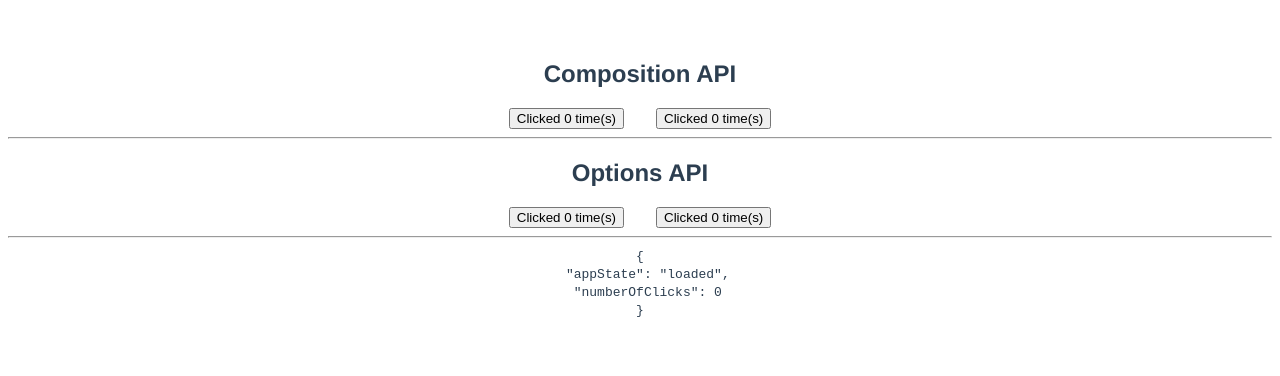
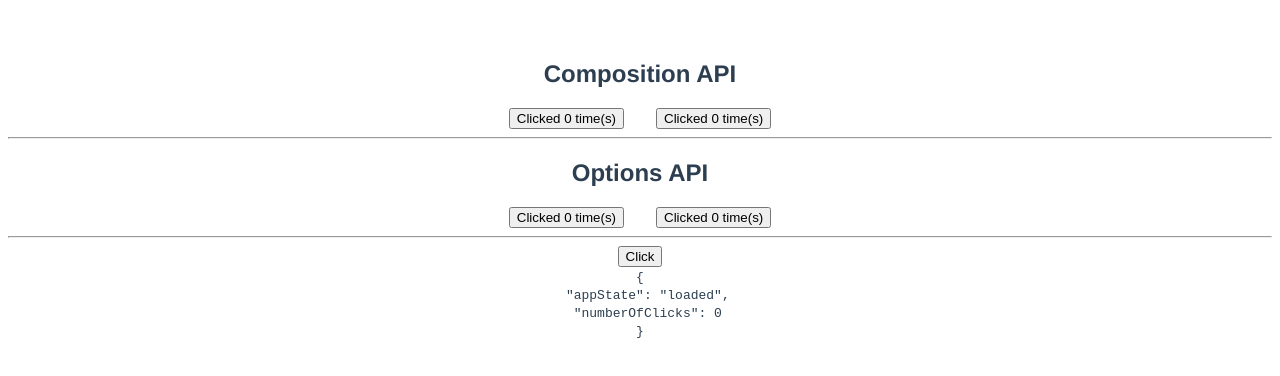
Before and after one commit to maurer2/vue3-testing-question, a Vue app: page / in a window 1280 px wide. Shown: the top 376 px of the page. Built offline with nearby package versions, Linux system fonts and the light colour scheme.

Commit message:
Wired up store and component

```diff
--- a/src/App.vue
+++ b/src/App.vue
@@ -3,6 +3,14 @@
   <hr>
   <ComponentOptionsAPI />
   <hr>
+  <div>
+    <button
+      type="button"
+      @click="handleClick()"
+    >
+      Click
+    </button>
+  </div>
   <code>
     {{ state }}
   </code>
@@ -25,9 +33,14 @@ export default defineComponent({
   setup() {
     const store = useStore();
 
+    function handleClick(): void {
+      store.dispatch('UPDATE_NUMBER_OF_CLICKS');
+    }
+
     return {
       store,
       state: computed(() => store.state),
+      handleClick,
     };
   },
 });
--- a/src/store/index.ts
+++ b/src/store/index.ts
@@ -23,7 +23,7 @@ const store = createStore<State>({
   },
   actions: {
     UPDATE_NUMBER_OF_CLICKS(context): Promise<void> {
-      context.commit('increment');
+      context.commit('UPDATE_NUMBER_OF_CLICKS');
 
       return Promise.resolve();
     },
```
